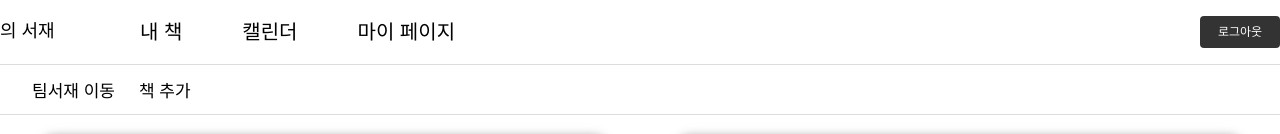
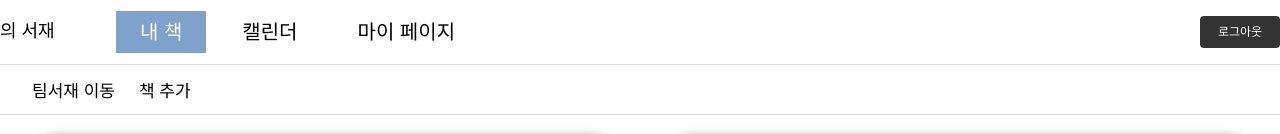
Before and after one commit to I-on-I/OO-s-Library-Client, a React (Create React App) app: page /library in a window 1280 px wide. Shown: the top 134 px of the page. Built offline with nearby package versions, Linux system fonts and the light colour scheme.

Commit message:
feat : service navbar isActive 추가

```diff
--- a/src/App.css
+++ b/src/App.css
@@ -3,49 +3,24 @@
   text-align: center;
 }
 
-ge {
+.page {
+  display: flex;
+
   box-shadow: 0 1.5em 3em -1em rgb(70, 69, 69);
+  background-color: white;
 }
-
 .cover {
   background-color: rgb(251, 225, 139);
   box-shadow: 0 1.5em 3em -1em rgb(70, 69, 69);
 }
 
-.btn,
-.form-control {
-  padding: 0;
-  border: 0;
-  border-radius: 0;
-  color: inherit;
-  appearance: none;
-  font-size: 1em;
-  line-height: 1.2;
-  padding: 0.5em var(--padding-x);
-  border-width: 2px;
-  border-style: solid;
-}
-.btn {
-  background-color: aquamarine;
-  display: inline-flex;
-  justify-content: center;
-  align-items: center;
-  --padding-x: 1.2em;
-  border-color: transparent;
-}
-.form-control {
-  --padding-x: 0.5em;
-}
-
-.formContainer {
-  align-items: center;
-  display: flex;
-  align-items: center;
-  justify-content: center;
+.flipbook-background {
+  background-color: white; /* 흰색 배경 설정 */
 }
 
 .bookSection {
   margin-top: 30px;
+  background-color: white;
 }
 .sub-title {
   text-align: center;
--- a/src/components/Book.js
+++ b/src/components/Book.js
@@ -25,7 +25,7 @@ const PageCover = React.forwardRef((props, ref) => {
 
 const Page = React.forwardRef((props, ref) => {
   return (
-    <div className="page" ref={ref}>
+    <div className="page page-cover" ref={ref} data-density="hard">
       <h1>Page Header</h1>
       <p>{props.children}</p>
       <p>{props.number}</p>
@@ -60,6 +60,7 @@ function Book(props) {
 
   const handleReadPageContent = (pageNumber) => {
     const content = bookContent[pageNumber];
+
     if (content) {
       const utterance = new SpeechSynthesisUtterance(content);
       speechSynthesis.speak(utterance);
@@ -68,17 +69,22 @@ function Book(props) {
 
   return (
     <body>
+      <div style={{ marginTop: "40px" }}>
+        {" "}
         <div className="bookSection">
           <HTMLFlipBook
-          width={350}
-          height={500}
+            width={400}
+            height={600}
             minWidth={315}
             maxWidth={1000}
             minHeight={420}
             maxHeight={1350}
             showCover={true}
             flippingTime={1000}
-          style={{ margin: "0 auto" }}
+            style={{
+              margin: "0 auto",
+              cursor: "pointer",
+            }}
             maxShadowOpacity={0.5}
             className="album-web"
           >
@@ -116,6 +122,7 @@ function Book(props) {
           <br></br>
           <br></br>
         </div>
+      </div>
     </body>
   );
 }
--- a/src/components/ServiceNavbar.tsx
+++ b/src/components/ServiceNavbar.tsx
@@ -1,4 +1,4 @@
-import { Link, Outlet, useParams } from "react-router-dom";
+import { Link, Outlet, useParams, useLocation } from "react-router-dom";
 import styled from "styled-components";
 import axios from "axios";
 
@@ -18,22 +18,28 @@ const StyledUserName = styled.div`
   margin-right: 25px;
 `;
 
-const NavbarLink = styled(Link)<{ styleBtn: string }>`
+const NavbarLink = styled(Link)<{ styleBtn: string; isActive: boolean }>`
   display: flex;
   justify-content: center;
   align-items: center;
-  color: white;
-  height: 34px;
+  color: ${(props) => (props.isActive ? "white" : "black")};
   background: none;
-  color: black;
-  border-radius: 100px;
+  background-color: ${(props) => (props.isActive ? "#7ea2c9" : "transparent")};
+
   padding: 12px 24px;
   font-size: 20px;
   margin-right: 12px;
   line-height: 18px;
   text-align: center;
+  text-decoration: none;
+
+  &:hover {
+    background-color: ${(props) =>
+      props.isActive
+        ? "#6b849f"
+        : "#f0f0f0"}; /* 활성화된 경우 hover 시 배경 색상 유지 */
+  }
 `;
-
 const LogoutBtn = styled(Link)`
   background-color: #333;
   width: 80px;
@@ -57,19 +63,34 @@ const logout = () => {
 };
 function ServiceNavbar() {
   const { id } = useParams();
+  const location = useLocation();
+  console.log(location);
+
   return (
     <>
       <div style={{ borderBottom: "1px solid #dddddd" }}>
         <StyledNavItem>
           <StyledUserName>{id}의 서재</StyledUserName>
           <StyledNavItem>
-            <NavbarLink to="" styleBtn="none">
+            <NavbarLink
+              to=""
+              styleBtn="none"
+              isActive={location.pathname === "/library"}
+            >
               내 책
             </NavbarLink>
-            <NavbarLink to="calendar" styleBtn="none">
+            <NavbarLink
+              to="calendar"
+              styleBtn="none"
+              isActive={location.pathname === "/library/calendar"}
+            >
               캘린더
             </NavbarLink>
-            <NavbarLink to="mypage" styleBtn="none">
+            <NavbarLink
+              to="mypage"
+              styleBtn="none"
+              isActive={location.pathname === "/library/mypage"}
+            >
               마이 페이지
             </NavbarLink>
             <LogoutBtn to="/Login" id="logout" onClick={logout}>
--- a/src/routes/MyLibrary.tsx
+++ b/src/routes/MyLibrary.tsx
@@ -54,7 +54,7 @@ const books: Book[] = [
     title: "퓨처셀프",
     img: "https://image.aladin.co.kr/product/32354/81/cover200/k342935366_1.jpg",
     author: "author2",
-    percent: 30,
+    percent: 34,
     reviews: [
       {
         page: "14",
@@ -76,7 +76,7 @@ const books: Book[] = [
     title: "퓨처셀프",
     img: "https://image.aladin.co.kr/product/32354/81/cover200/k342935366_1.jpg",
     author: "author3",
-    percent: 30,
+    percent: 20,
     reviews: [
       {
         page: "14",
@@ -98,7 +98,7 @@ const books: Book[] = [
     title: "퓨처셀프",
     img: "https://image.aladin.co.kr/product/32354/81/cover200/k342935366_1.jpg",
     author: "author4",
-    percent: 30,
+    percent: 80,
     reviews: [
       {
         page: "14",
```
Lines whose indentation alone changed are shown as unchanged.
